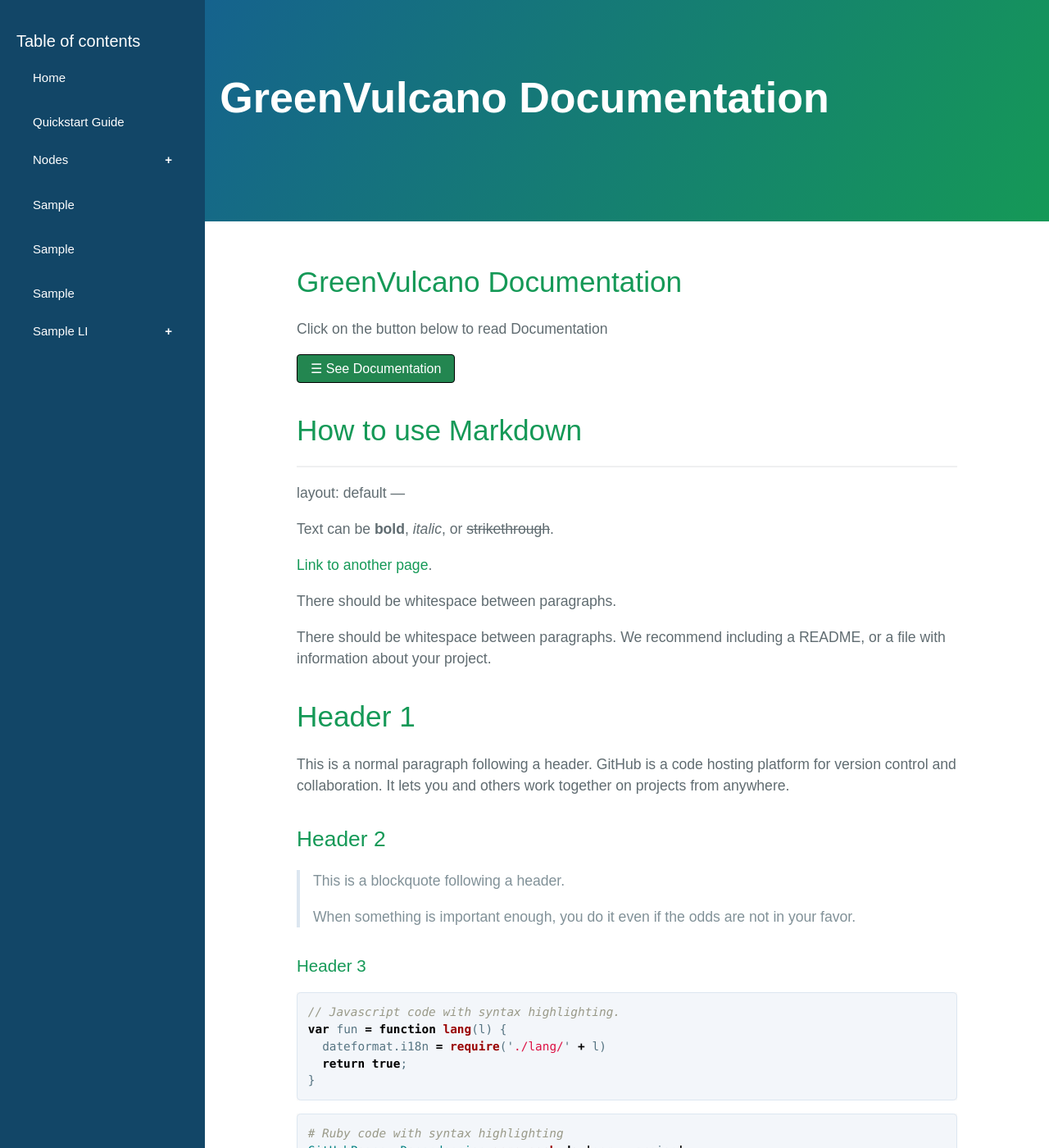
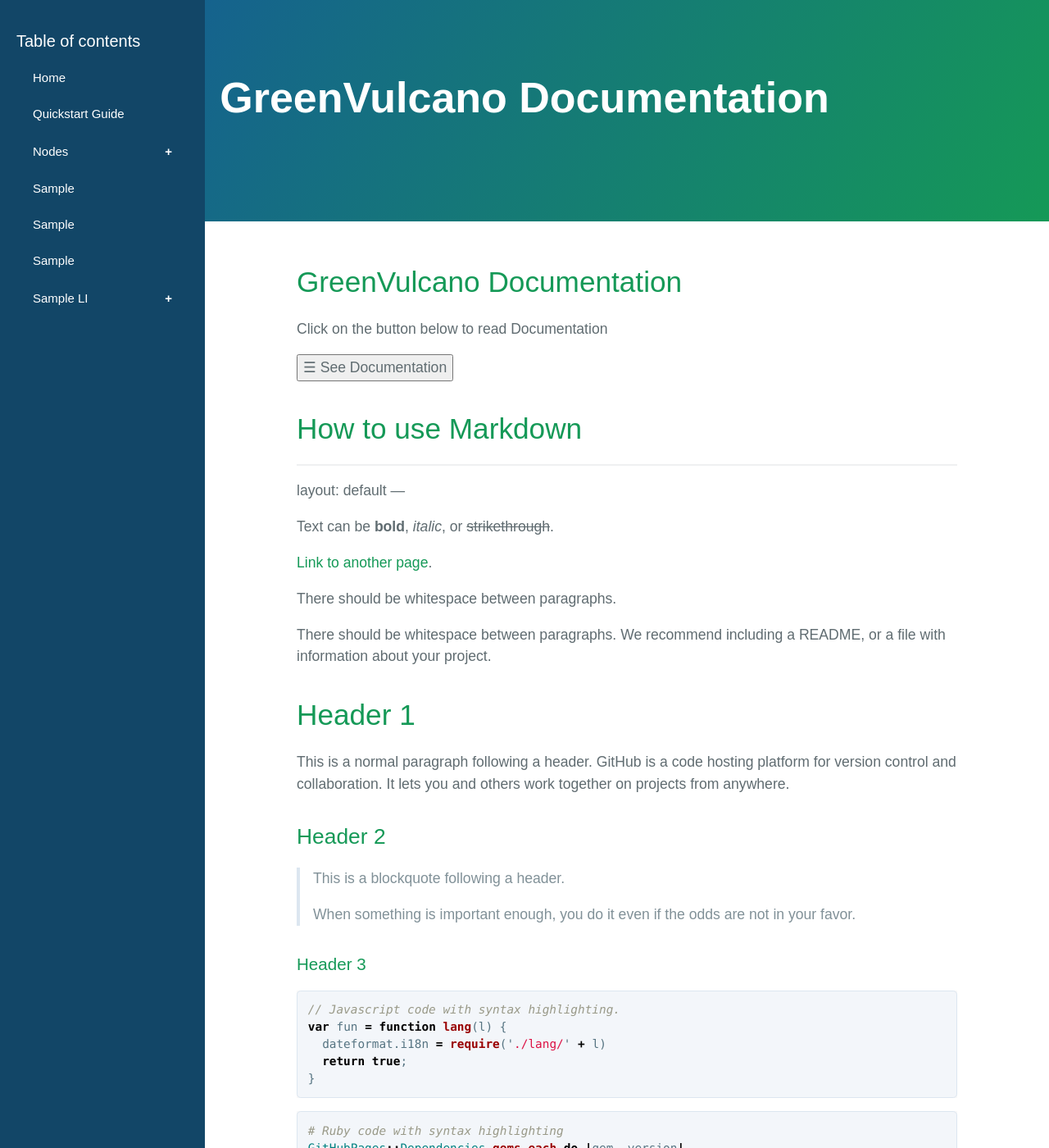
Before and after one commit to dianamw/GreenVulcano-Beta, a Jekyll site: the page built from index.md, in a window 1280 px wide and 1400 px high. Shown: the whole window at 82% size. Built offline with Jekyll 4.4.1, drawn with Linux system fonts in a browser that asks for light colours; our own code applies the rules of GitHub Pages for plain Markdown files; the repository's description, which GitHub fills in, is left out.

Commit message:
Update style.scss

```diff
--- a/assets/css/style.scss
+++ b/assets/css/style.scss
@@ -21,10 +21,10 @@
     padding: 16px;
     margin-left: 250px
 }
-/*@media screen and (max-height: 450px) {
+@media screen and (max-height: 450px) {
   .sidenav {padding-top: 15px;}
   .sidenav a {font-size: 18px;}
-}*/
+}
   button.accordion {
     background-color: #124667;
     color: #ffffff;
@@ -84,7 +84,6 @@ button.accordion.active:after {
     width: 210px;
     background-color: #124667;
     max-height: 0;
-    margin-bottom: 10px;
     overflow: hidden;
     transition: max-height 0.2s ease-out;
   }
@@ -107,41 +106,3 @@ button.accordion.active:after {
     margin-left: 20px;
     font-size: 20px;
   }
-
-.Button {
-    font-size: 1pc;
-    font-size: 1rem;
-    line-height: 33px;
-    line-height: 2.0625rem;
-    display: inline-block;
-    box-sizing: border-box;
-    height: 35px;
-    height: 2.1875rem;
-    margin: 0;
-    padding: 0 1pc;
-    padding: 0 1rem;
-    cursor: pointer;
-    text-align: center;
-    vertical-align: middle;
-    white-space: nowrap;
-    color: #000;
-    border: 1px solid #000;
-    border: .0625rem solid #000;
-    border-radius: 4px;
-    background-color: transparent;
-}
-.Button-green{
-    background-color: #238650;
-    color: #fff;
-}
-
-@media screen and (max-width: 1024px) {
-	.Button-blue{
-    	background-color: #124667;
-    	color: #fff;
-    	margin-top: 10px;
-}
-	.page-header{
-		margin-left:250px;
-	}
-}
```
